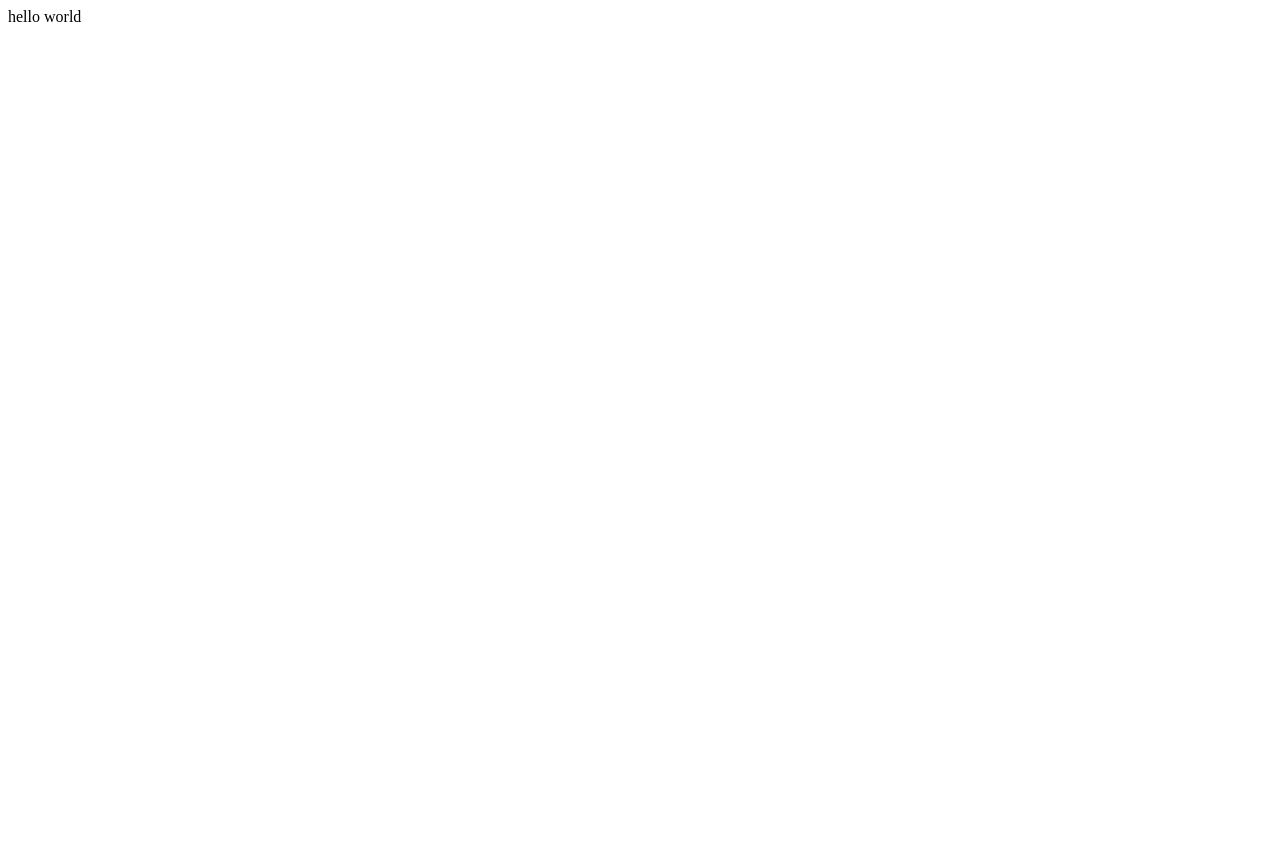
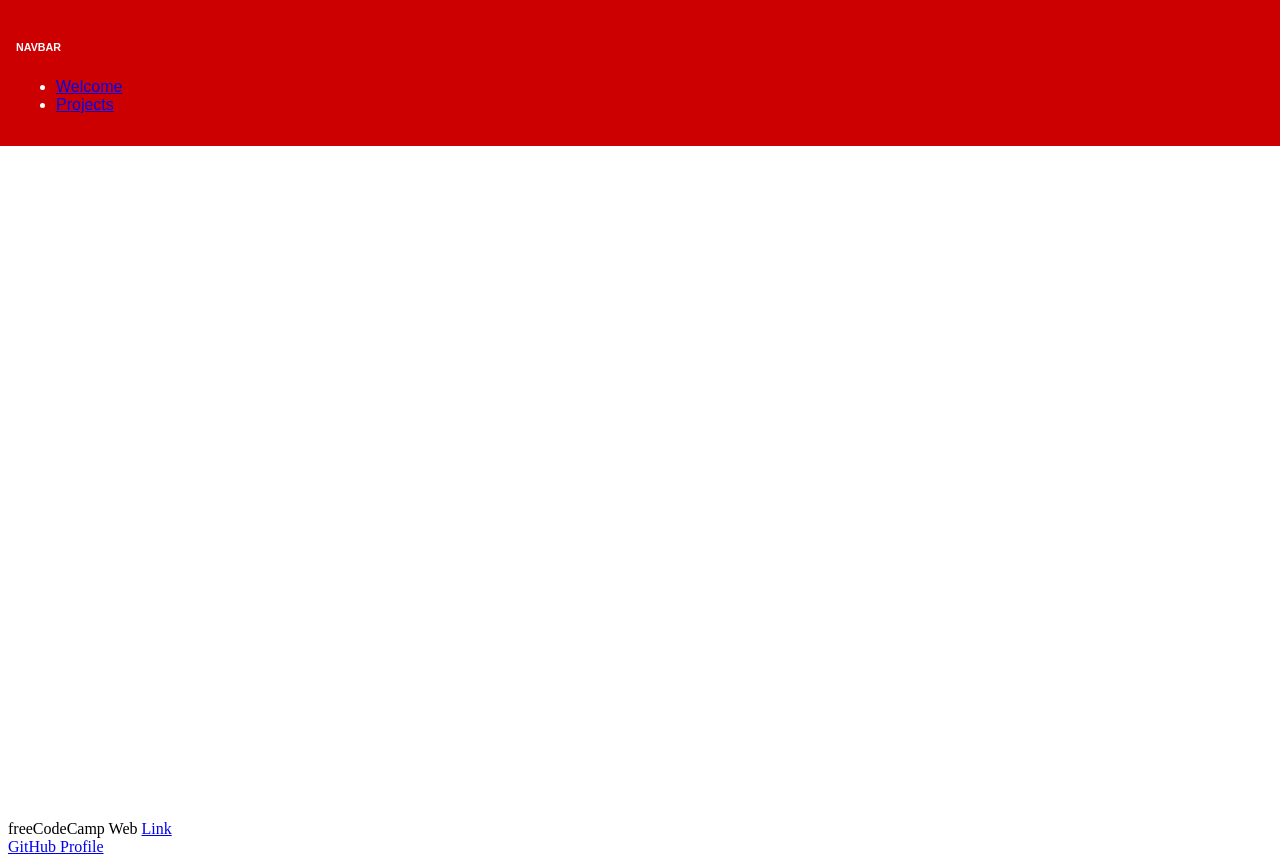
Before and after one commit to Jaeyblaq2131/Jeffrey-Boakye, a plain HTML site: page fcc-test-suite-template-master/index.html in a window 1280 px wide. Before the commit the page ends 800 px from the top, so only its background shows below. Drawn offline with Linux system fonts and the light colour scheme.

Commit message:
tests done

```diff
--- a/fcc-test-suite-template-master/css/style.css
+++ b/fcc-test-suite-template-master/css/style.css
@@ -0,0 +1,18 @@
+#navbar{
+    position: fixed;
+    width: 100%;
+    top: 0;
+    left: 0;
+    background-color: #cc0000;
+    color: white;
+    font-family: 'Exo 2', sans-serif;
+    padding: 1em;
+}
+#welcome-section{
+    height: 100vh;
+}
+@media (max-width: 400px){
+    #welcome-section{
+        display: none;
+    }
+}
--- a/fcc-test-suite-template-master/index.html
+++ b/fcc-test-suite-template-master/index.html
@@ -7,21 +7,27 @@
   </head>
 
   <body>
-    hello world
     <script src="https://cdn.freecodecamp.org/testable-projects-fcc/v1/bundle.js"></script>
+    <header id="navbar">
+      <h6>NAVBAR</h6>
+      <ul>
+        <li><a href="#welcome-section">Welcome</a></li>
+        <li><a href="#projects">Projects</a></li>
+      </ul>
+    </header>
+    <section id="welcome-section">
+        <h1>Microverse Developers</h1>
+    </section>
+    <section id="projects">
+      <div class="project-tile">
+        freeCodeCamp Web
+        <a href="#">Link</a>
+      </div>
 
-    <!--
-
-    Hello Camper!
-
-    For now, the test suite only works in Chrome!
-    Please read the README below in the JS Editor before beginning.
-    Feel free to delete this message once you have read it.
-    Good luck and Happy Coding!
-
-    - The freeCodeCamp Team
-
-    -->
+    </section>
+    <section id="contact">
+      <a href="https://github.com/mperezbazan" target="_blank" id="profile-link">GitHub Profile</a>
+    </section>
     <script  src="js/index.js"></script>
   </body>
 </html>
```
